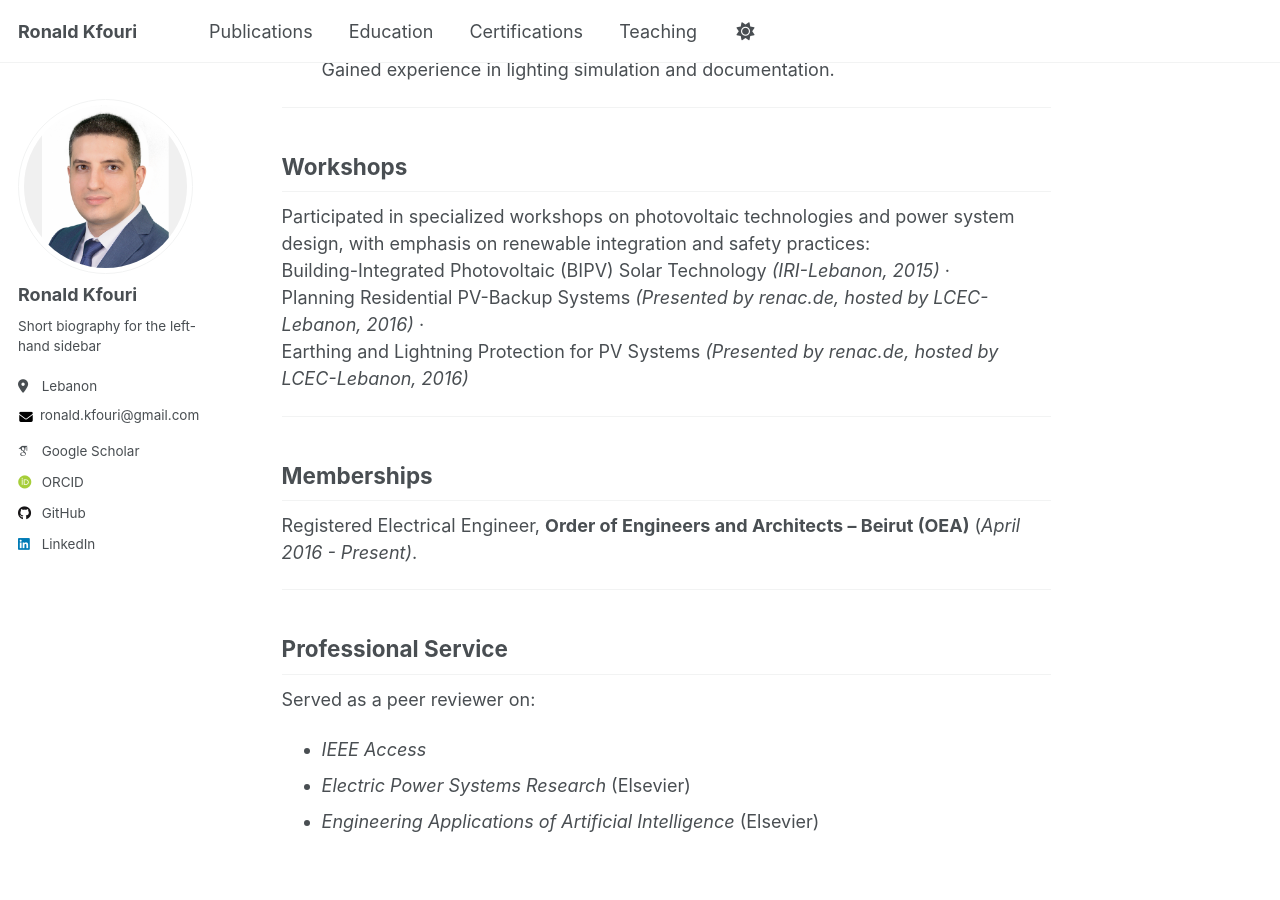
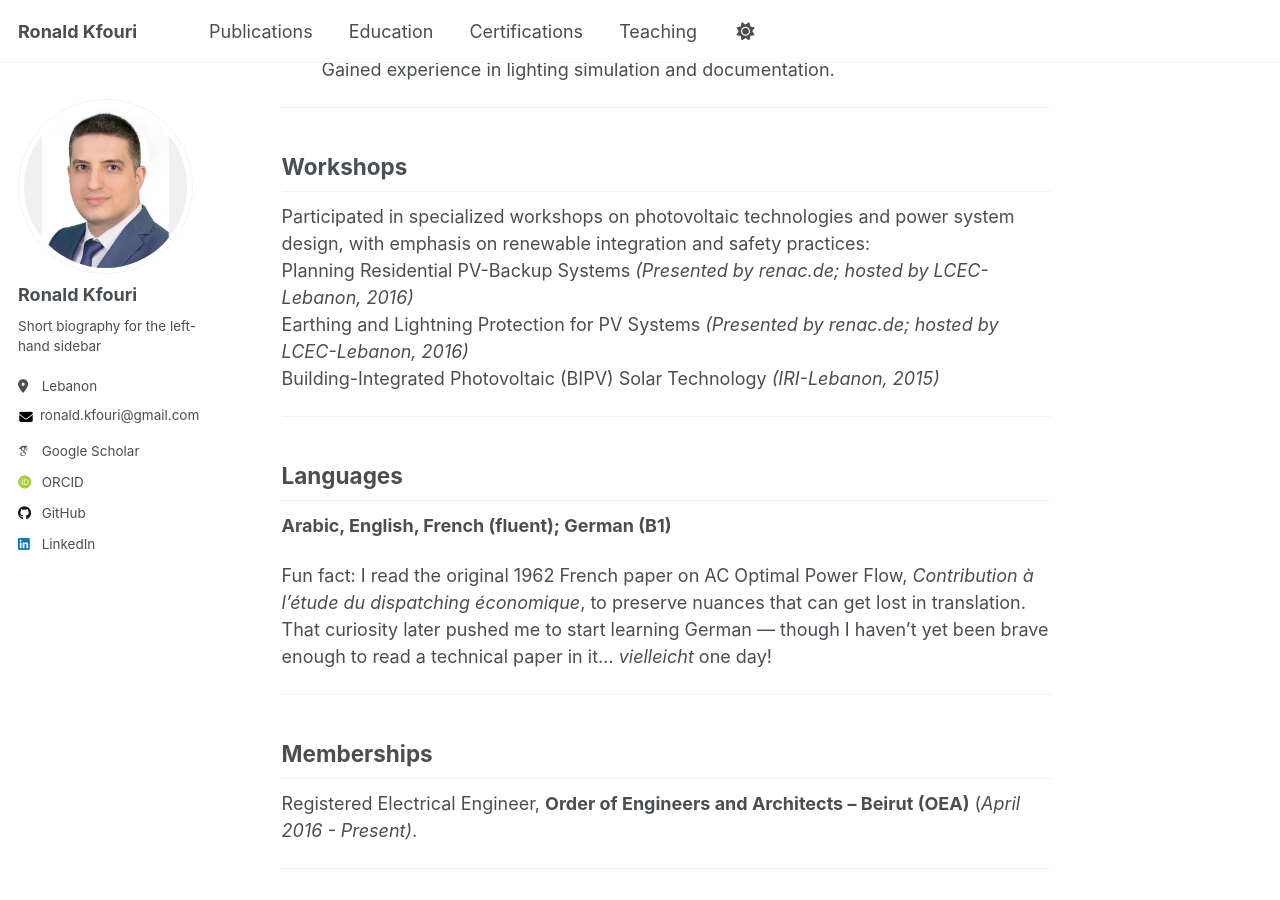
Before and after one commit to RonaldKfouri/RonaldKfouri.github.io, a Jekyll site: the page built from _pages/about.md, in a window 1280 px wide and 900 px high, scrolled down 3009 px. Built offline with Jekyll 4.4.1, drawn with Linux system fonts in a browser that asks for light colours; some web fonts are replaced; a script that is not in the unit is left out.

Commit message:
Update about.md

```diff
--- a/_pages/about.md
+++ b/_pages/about.md
@@ -116,9 +116,18 @@ Courses taught:
 ## Workshops {#workshops}
 
 Participated in specialized workshops on photovoltaic technologies and power system design, with emphasis on renewable integration and safety practices:
-Building-Integrated Photovoltaic (BIPV) Solar Technology *(IRI-Lebanon, 2015)* ·
-Planning Residential PV-Backup Systems *(Presented by renac.de, hosted by LCEC-Lebanon, 2016)* ·
-Earthing and Lightning Protection for PV Systems *(Presented by renac.de, hosted by LCEC-Lebanon, 2016)*
+Planning Residential PV-Backup Systems *(Presented by renac.de; hosted by LCEC-Lebanon, 2016)*
+Earthing and Lightning Protection for PV Systems *(Presented by renac.de; hosted by LCEC-Lebanon, 2016)*
+Building-Integrated Photovoltaic (BIPV) Solar Technology *(IRI-Lebanon, 2015)*
+
+---
+
+## Languages {#languages}
+
+**Arabic, English, French (fluent); German (B1)**
+
+Fun fact: I read the original 1962 French paper on AC Optimal Power Flow, *Contribution à l'étude du dispatching économique*, to preserve nuances that can get lost in translation.
+That curiosity later pushed me to start learning German — though I haven’t yet been brave enough to read a technical paper in it... *vielleicht* one day!
 
 ---
 
```
